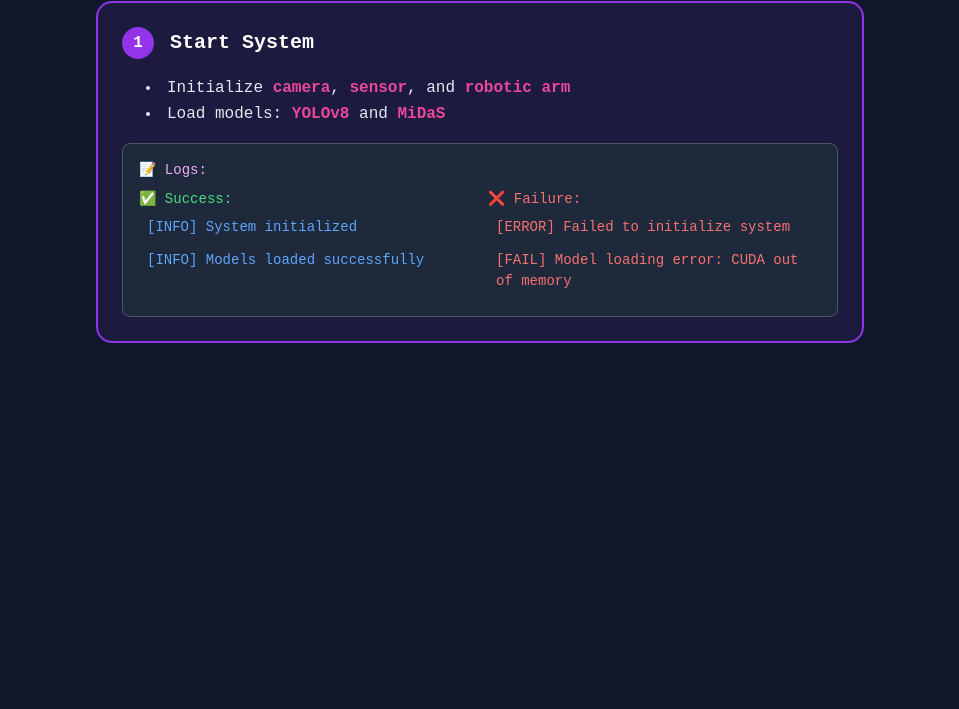
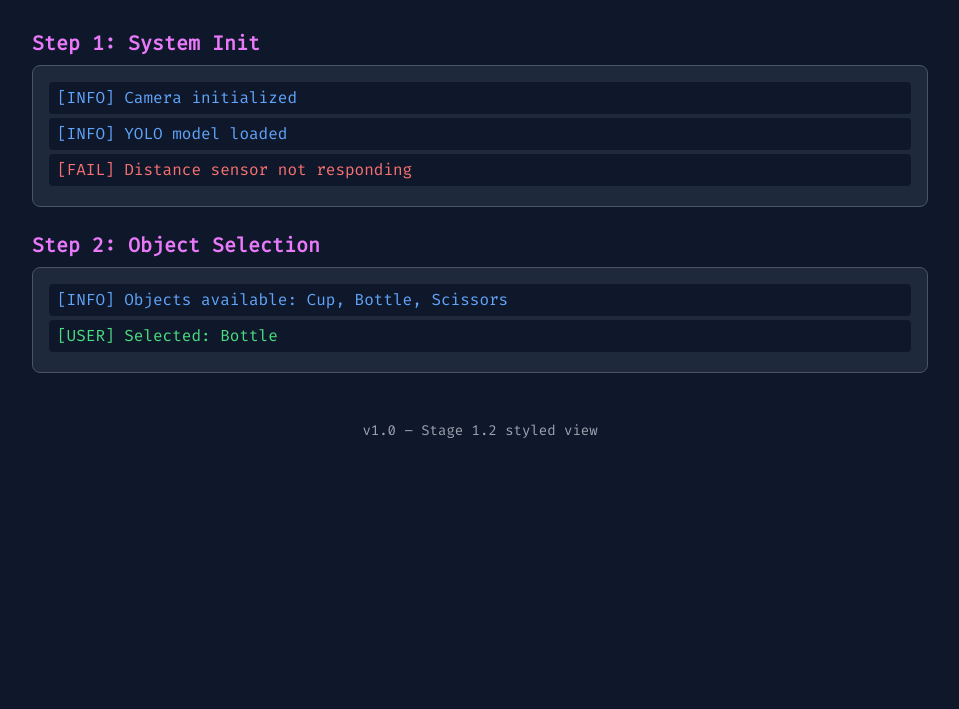
Before and after one commit to yifahadmoni/roarm-demo, a plain HTML site: page stage1_2/index.html in a window 1280 px wide. Shown: the part 91-800 px from the top of the page, without its empty margins (160-1119 px from the left). Drawn offline with nearby package versions, Linux system fonts and the light colour scheme.

Commit message:
Update index.html

```diff
--- a/stage1_2/index.html
+++ b/stage1_2/index.html
@@ -2,89 +2,64 @@
 <html lang="en">
 <head>
   <meta charset="UTF-8" />
-  <meta name="viewport" content="width=device-width, initial-scale=1.0"/>
-  <title>RoArm-M1 - Stage 1</title>
+  <meta name="viewport" content="width=device-width, initial-scale=1.0" />
+  <title>Stage 1 Process</title>
   <script src="https://cdn.tailwindcss.com"></script>
+  <link href="https://fonts.googleapis.com/css2?family=Fira+Code&display=swap" rel="stylesheet">
   <style>
     body {
+      font-family: 'Fira Code', monospace;
       background-color: #0f172a;
       color: #ffffff;
-      font-family: 'Fira Code', monospace;
     }
     .terminal {
       background-color: #1e293b;
       border-radius: 0.5rem;
       border: 1px solid #4b5563;
       padding: 1rem;
-      font-size: 0.875rem;
     }
     .log-entry {
+      font-family: 'Fira Code', monospace;
       padding: 0.25rem 0.5rem;
       border-radius: 0.25rem;
+      background-color: #0f172a;
       margin-bottom: 0.25rem;
     }
     .info-log { color: #60a5fa; }
     .fail-log { color: #f87171; }
-    .step-box {
-      border: 2px solid #9333ea;
-      background-color: rgba(147, 51, 234, 0.1);
-      border-radius: 1rem;
-      padding: 1.5rem;
-      margin: 1rem 0;
-    }
-    .step-number {
-      background-color: #9333ea;
-      color: white;
-      width: 2rem;
-      height: 2rem;
-      border-radius: 9999px;
-      display: flex;
-      align-items: center;
-      justify-content: center;
-      font-weight: bold;
-      margin-right: 1rem;
-    }
-    .highlight {
-      color: #ec4899;
-      font-weight: bold;
+    .success-log { color: #4ade80; }
+    .title {
+      color: #f472b6;
     }
   </style>
 </head>
-<body class="p-4 md:p-8">
-  <div class="max-w-3xl mx-auto">
-    <h1 class="text-3xl font-bold text-center text-fuchsia-400 mb-6">🦾 RoArm-M1 Stage 1: Start System</h1>
+<body class="p-6">
+  <div class="max-w-4xl mx-auto">
+    <header class="mb-8 text-center">
+      <h1 class="text-3xl font-bold title">🦾 RoArm-M1 – Simple Stage 1 Flow</h1>
+      <p class="text-lg text-fuchsia-300">A minimal version of the full process</p>
+    </header>
 
-    <div class="step-box">
-      <div class="flex items-center mb-4">
-        <div class="step-number">1</div>
-        <h2 class="text-xl font-semibold">Start System</h2>
-      </div>
-
-      <ul class="list-disc list-inside ml-6 mb-4 text-slate-200 leading-relaxed">
-        <li>Initialize <span class="highlight">camera</span>, <span class="highlight">sensor</span>, and <span class="highlight">robotic arm</span></li>
-        <li>Load models: <span class="highlight">YOLOv8</span> and <span class="highlight">MiDaS</span></li>
-      </ul>
-
+    <div class="step-box mb-6">
+      <h2 class="text-xl font-semibold mb-2 text-fuchsia-400">Step 1: System Init</h2>
       <div class="terminal">
-        <p class="mb-2 text-fuchsia-300 font-medium">📝 Logs:</p>
-
-        <div class="grid grid-cols-1 md:grid-cols-2 gap-4">
-          <!-- Success Logs -->
-          <div>
-            <p class="text-green-400 text-sm mb-1">✅ Success:</p>
-            <div class="log-entry info-log">[INFO] System initialized</div>
-            <div class="log-entry info-log">[INFO] Models loaded successfully</div>
-          </div>
-
-          <!-- Failure Logs -->
-          <div>
-            <p class="text-red-400 text-sm mb-1">❌ Failure:</p>
-            <div class="log-entry fail-log">[ERROR] Failed to initialize system</div>
-            <div class="log-entry fail-log">[FAIL] Model loading error: CUDA out of memory</div>
-          </div>
-        </div>
+        <div class="log-entry info-log">[INFO] Camera initialized</div>
+        <div class="log-entry info-log">[INFO] YOLO model loaded</div>
+        <div class="log-entry fail-log">[FAIL] Distance sensor not responding</div>
       </div>
     </div>
+
+    <div class="step-box mb-6">
+      <h2 class="text-xl font-semibold mb-2 text-fuchsia-400">Step 2: Object Selection</h2>
+      <div class="terminal">
+        <div class="log-entry info-log">[INFO] Objects available: Cup, Bottle, Scissors</div>
+        <div class="log-entry success-log">[USER] Selected: Bottle</div>
+      </div>
+    </div>
+
+    <footer class="mt-12 text-center text-sm text-gray-400">
+      <p>v1.0 – Stage 1.2 styled view</p>
+    </footer>
   </div>
 </body>
 </html>
```
